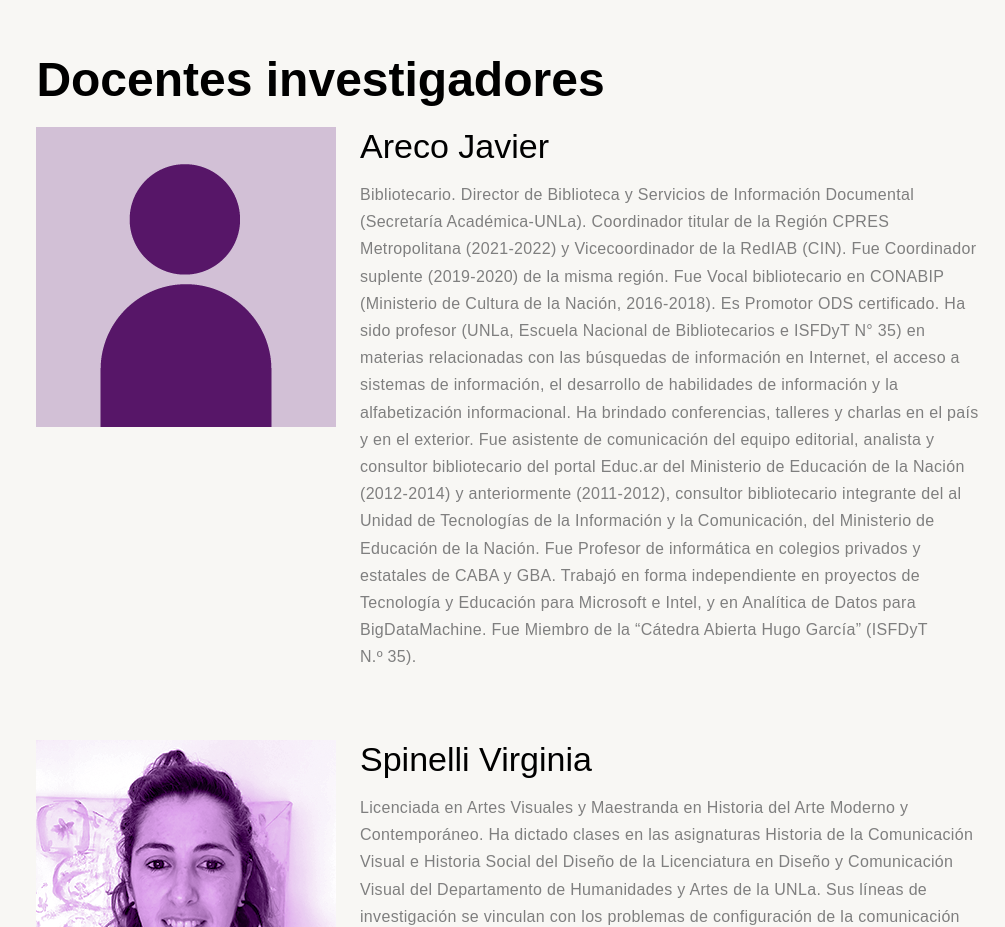
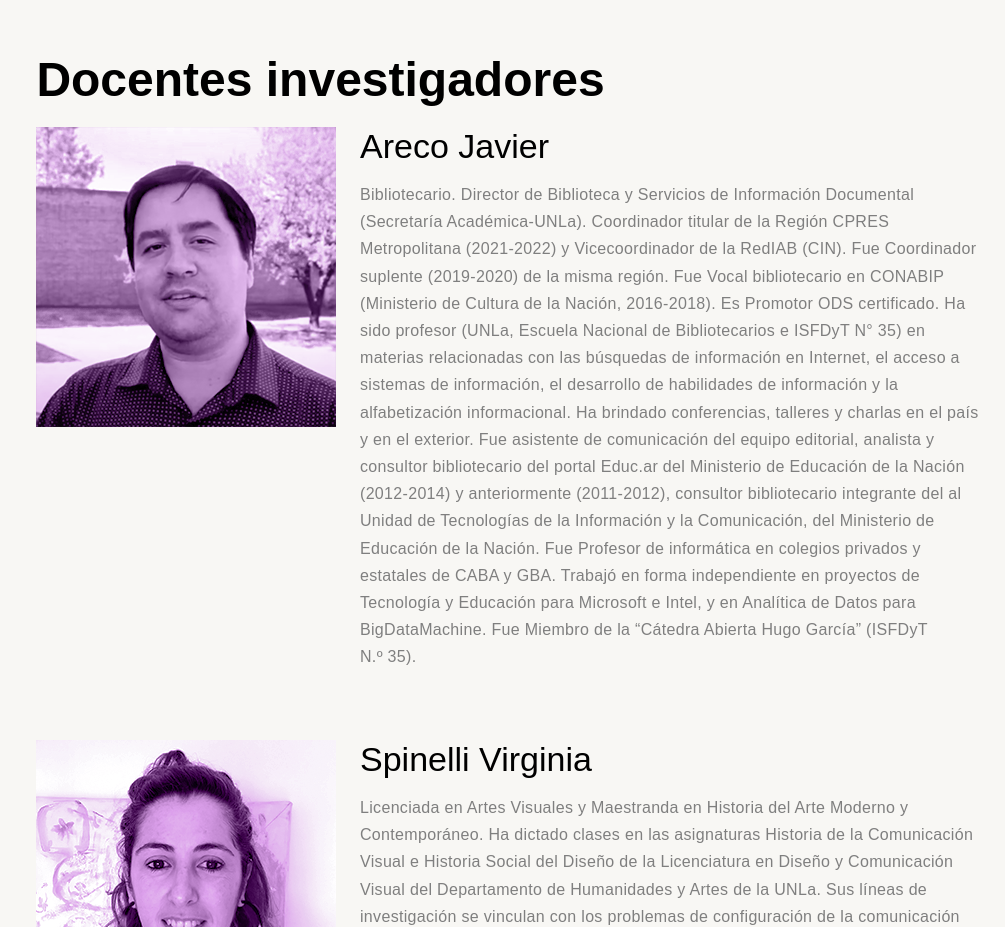
Before and after one commit to HyAUNLa/patrimonio-y-cultura-grafica-argentina, a plain HTML site: page acerca-de.html in a window 1280 px wide. Shown: the part 3440-4367 px from the top of the page, without its empty margins (275-1280 px from the left). Drawn offline with Linux system fonts and the light colour scheme; a web font is replaced by a local one.

Commit message:
actualización de javier areco

```diff
--- a/acerca-de.html
+++ b/acerca-de.html
@@ -190,7 +190,7 @@
                 <section id="docentes-inv">
                     <h2>Docentes investigadores</h2>
                     <div>
-                        <img src="img/icono-temporal.png" alt="Foto retrato de Javier Areco" height="300" width="300">
+                        <img src="img/areco-javier.png" alt="Foto retrato de Javier Areco" height="300" width="300">
                         <article>
                             <h4>Areco Javier</h4>
                             <p>Bibliotecario. Director de Biblioteca y Servicios de Información Documental (Secretaría
```
Also changed, not shown: img/areco-javier.png (added).
